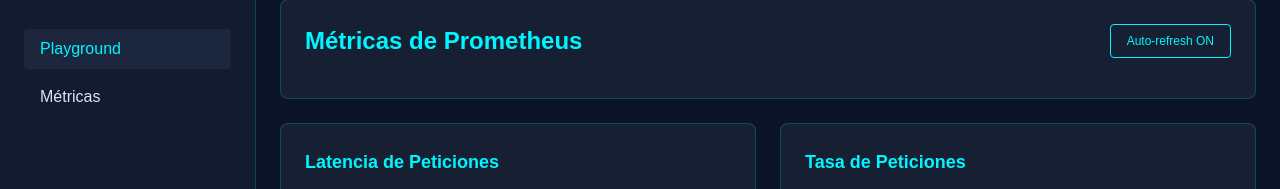
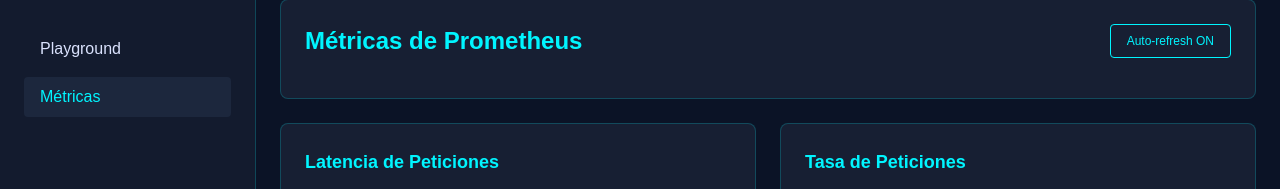
Before and after one commit to HC-ONLINE/ModelRouter, an Astro site in the folder ui/: page /metrics in a window 1280 px wide. Shown: the part 79-268 px from the top of the page. Built offline with nearby package versions, Linux system fonts and the light colour scheme; Astro itself is replaced by a stand-in of ours; no server answers.

Commit message:
mostrar pagina activa

```diff
--- a/ui/src/layouts/MainLayout.astro
+++ b/ui/src/layouts/MainLayout.astro
@@ -7,6 +7,11 @@ interface Props {
 }
 
 const { title = "ModelRouter" } = Astro.props;
+
+// Detectar página actual
+const currentPath = Astro.url.pathname;
+const isPlayground = currentPath === "/" || currentPath === "";
+const isMetrics = currentPath === "/metrics";
 ---
 
 <!doctype html>
@@ -30,13 +35,21 @@ const { title = "ModelRouter" } = Astro.props;
         <nav class="flex-1 space-y-2">
           <a
             href="/"
-            class="block px-4 py-2 rounded text-[#00f5ff] bg-[#1c273d] hover:bg-[#00f5ff]/10 transition-colors"
+            class={`block px-4 py-2 rounded transition-colors ${
+              isPlayground
+                ? "bg-[#1c273d] text-[#00f5ff] font-medium"
+                : "text-[#dae2fd] hover:bg-[#1c273d] hover:text-[#00f5ff]"
+            }`}
           >
             Playground
           </a>
           <a
             href="/metrics"
-            class="block px-4 py-2 rounded text-[#dae2fd] hover:bg-[#1c273d] hover:text-[#00f5ff] transition-colors"
+            class={`block px-4 py-2 rounded transition-colors ${
+              isMetrics
+                ? "bg-[#1c273d] text-[#00f5ff] font-medium"
+                : "text-[#dae2fd] hover:bg-[#1c273d] hover:text-[#00f5ff]"
+            }`}
           >
             Métricas
           </a>
--- a/ui/src/pages/metrics.astro
+++ b/ui/src/pages/metrics.astro
@@ -78,9 +78,7 @@ import Button from "../components/ui/Button.astro";
           class="w-full h-64 bg-[#131b2e] border border-[#00f5ff]/30 text-[#00f291] rounded px-3 py-2 font-mono text-sm focus:outline-none focus:border-[#00f5ff]"
           placeholder="Los datos de Prometheus aparecerán aquí..."
         ></textarea>
-        <p class="text-xs text-[#dae2fd]/60 mt-2">
-          Endpoint: <code class="bg-[#131b2e] px-2 py-1 rounded">http://localhost:8000/metrics</code>
-        </p>
+
       </div>
     </div>
   </div>
```
